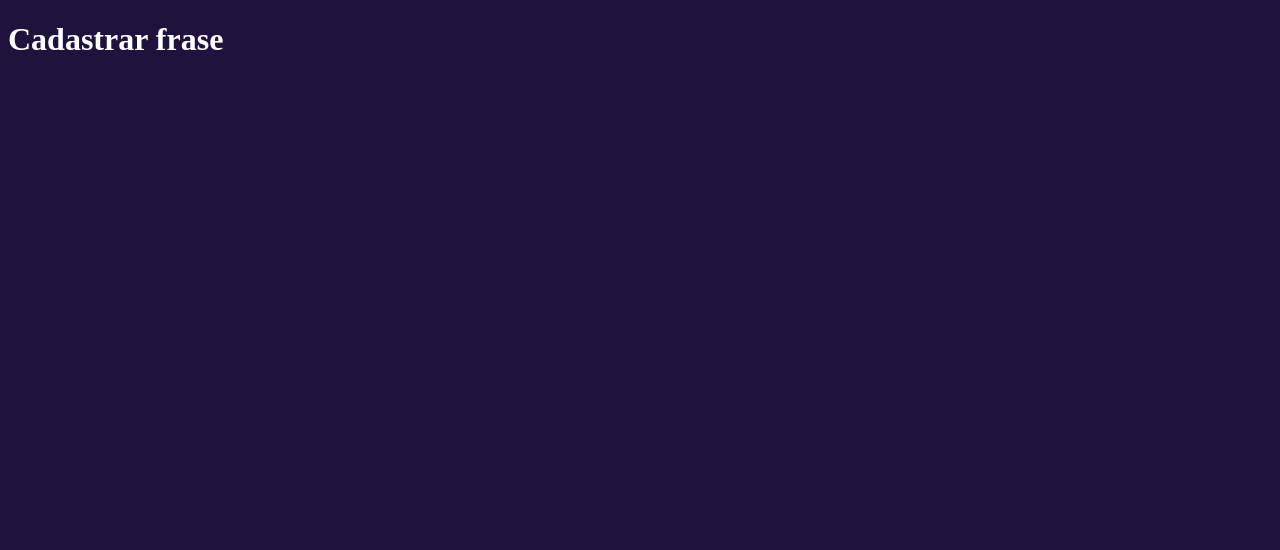
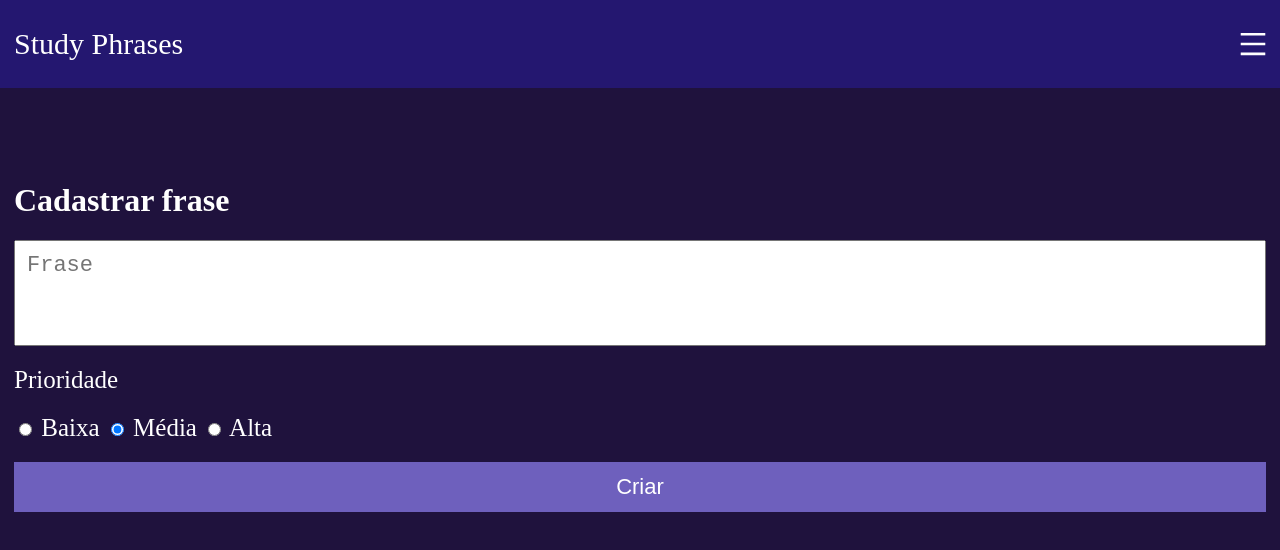
Before and after one commit to gitbiel/Study-Phrases, a plain HTML site: page index.html in a window 1280 px wide. Drawn offline with Linux system fonts and the light colour scheme.

Commit message:
tela de cadastrar feita

```diff
--- a/index.html
+++ b/index.html
@@ -1,5 +1,5 @@
 <!DOCTYPE html>
-<html lang="en">
+<html lang="pt-BR">
 <head>
     <meta charset="UTF-8">
     <meta http-equiv="X-UA-Compatible" content="IE=edge">
@@ -8,6 +8,25 @@
     <link rel="stylesheet" href="style.css">
 </head>
 <body>
-    <h1 class="title">Cadastrar frase</h1>
+  <header class="header">
+    <span>Study Phrases</span>
+    <svg width="26" height="23" viewBox="0 0 26 23" fill="none" xmlns="http://www.w3.org/2000/svg">
+      <path d="M25.0391 0H0.960544C0.825409 0 0.714844 0.113216 0.714844 0.251591V2.26432C0.714844 2.40269 0.825409 2.51591 0.960544 2.51591H25.0391C25.1743 2.51591 25.2848 2.40269 25.2848 2.26432V0.251591C25.2848 0.113216 25.1743 0 25.0391 0ZM25.0391 19.6241H0.960544C0.825409 19.6241 0.714844 19.7373 0.714844 19.8757V21.8884C0.714844 22.0268 0.825409 22.14 0.960544 22.14H25.0391C25.1743 22.14 25.2848 22.0268 25.2848 21.8884V19.8757C25.2848 19.7373 25.1743 19.6241 25.0391 19.6241ZM25.0391 9.81205H0.960544C0.825409 9.81205 0.714844 9.92526 0.714844 10.0636V12.0764C0.714844 12.2147 0.825409 12.328 0.960544 12.328H25.0391C25.1743 12.328 25.2848 12.2147 25.2848 12.0764V10.0636C25.2848 9.92526 25.1743 9.81205 25.0391 9.81205Z" fill="white"/>
+    </svg>
+  </header>
+  <main class="content-main">
+    <h1>Cadastrar frase</h1>
+    <textarea placeholder="Frase"></textarea>
+    <label>Prioridade</label>
+    <div>
+      <input type="radio" name="prioridade">
+      <label>Baixa</label>
+      <input type="radio" checked name="prioridade">
+      <label>Média</label>
+      <input type="radio" name="prioridade">
+      <label>Alta</label>
+    </div>
+    <button>Criar</button>
+  </main>
 </body>
 </html>
--- a/style.css
+++ b/style.css
@@ -1,7 +1,56 @@
 body {
-    background-color: #1F123D;
+  margin: 0;
 }
 
-.title {
-    color: #FFFFFF;
+.header {
+  display: flex;
+  align-items: center;
+  justify-content: space-between;
+  background-color: #241770;
+  color: #ffffff;
+  height: 60px;
+  font-size: 30px;
+  padding: 14px;
 }
+
+.content-main {
+  display: flex;
+  flex-direction: column;
+  background-color: #1f123d;
+  height: 90vh;
+  padding: 14px;
+}
+
+.content-main > h1 {
+  color: #ffffff;
+  margin-top: 0;
+  padding-top: 80px;
+}
+
+.content-main > textarea {
+  resize: none;
+  height: 80px;
+  font-size: 22px;
+  padding: 12px;
+  margin-bottom: 20px;
+}
+
+.content-main > label {
+  color: #FFFFFF;
+  font-size: 25px;
+  padding-bottom: 20px;
+}
+
+.content-main > div {
+  color: #FFFFFF;
+  font-size: 25px;
+  padding-bottom: 20px;
+}
+
+.content-main > button {
+  background-color: #6E60BD;
+  color: #FFFFFF;
+  border: none;
+  height: 50px;
+  font-size: 22px;
+}
```
